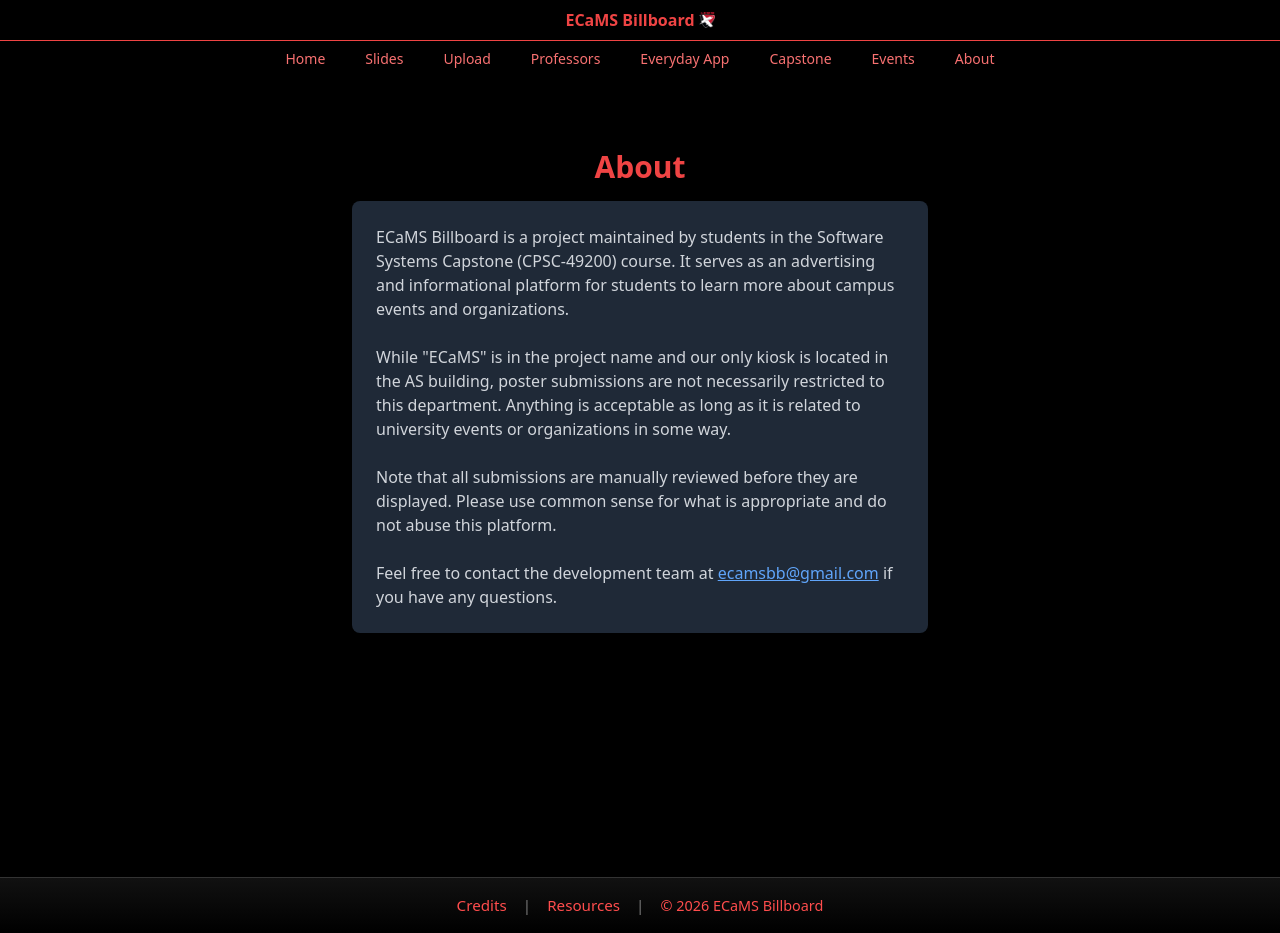
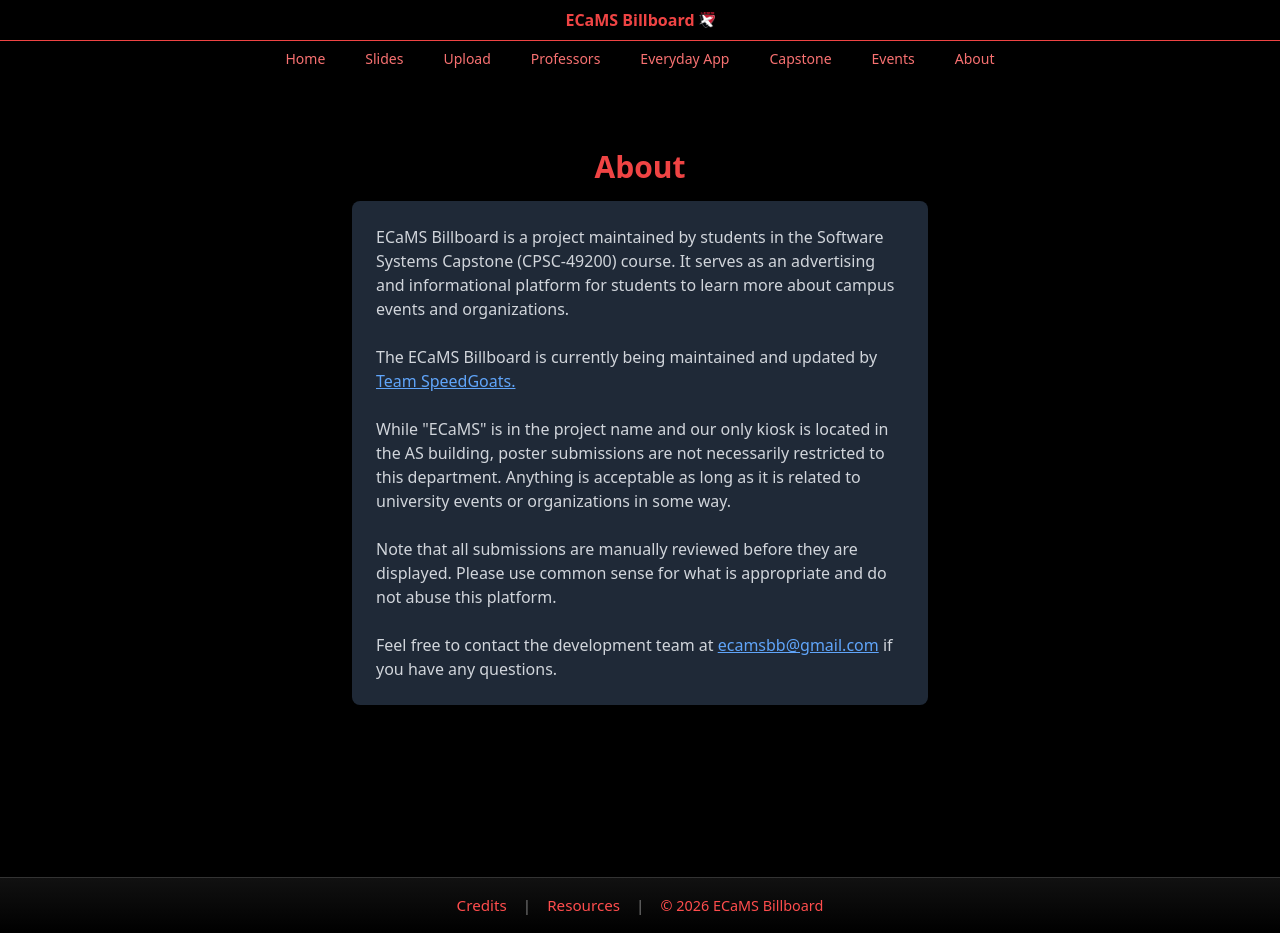
Before and after one commit to ECaMS-Billboard/ecams-billboard, a React (Create React App) app: page /about in a window 1280 px wide. Built offline with nearby package versions, Linux system fonts and the light colour scheme; the HTML template or start-up script is replaced by a standard one.

Commit message:
Update About.js

```diff
--- a/src/pages/About.js
+++ b/src/pages/About.js
@@ -10,6 +10,16 @@ function About() {
             ECaMS Billboard is a project maintained by students in the Software Systems Capstone
             (CPSC-49200) course. It serves as an advertising and informational platform for students
             to learn more about campus events and organizations.
+            <br/><br/>
+            The ECaMS Billboard is currently being maintained and updated by{" "}
+            <a
+              href="https://nsalvador1.github.io/team-speedgoats/"
+              className="underline text-blue-400"
+              target="_blank"
+              rel="noopener noreferrer"
+            >
+              Team SpeedGoats.
+            </a>
             <br/><br/>
             While "ECaMS" is in the project name and our only kiosk is located in the AS
             building, poster submissions are not necessarily restricted to this department.
```
